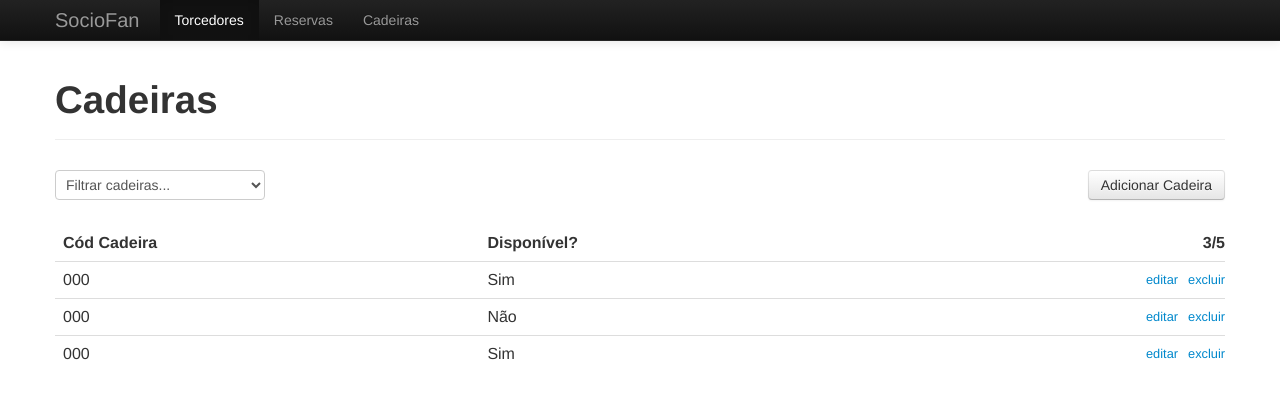
After one commit to CathyMacars/SocioFan, a PHP site: page /cadeiras.php in a window 1280 px wide. The commit adds this page. Shown: the top 399 px of the page. Run offline with PHP 8.4, Linux system fonts and the light colour scheme; some libraries are stand-ins or nearby versions.

Commit message:
Cadeiras + detalhes
Detalhes: trocando a tela de torcedores para a index.php, colocando
botão de cancelar nas telas de add/edit.

```diff
--- /dev/null
+++ b/cadeiras.php
@@ -0,0 +1,49 @@
+<?php include "inc/header.php"; ?>
+
+    <div class="container">
+
+      <div class="page-header">
+        <h1>Cadeiras</h1>
+      </div>
+
+      <div class="page-sub-header">
+        <select>
+          <option disabled="disabled" selected="selected">Filtrar cadeiras...</option>
+          <option>Disponíveis</option>
+          <option>Ocupadas</option>
+          <option>Reservadas</option>
+        </select>
+
+        <button class="btn" onclick="window.location.href='adicionarCadeira.php'">Adicionar Cadeira</button>
+      </div>
+
+
+      <table class="table table-hover">
+        <thead>
+            <tr>
+                 <th> Cód Cadeira </th>
+                 <th> Disponível? </th>
+                 <th> 3/5 </th>
+            </tr>
+        </thead>
+        <tbody>
+            <tr>
+                 <td> 000 </td>
+                 <td> Sim </td>
+                 <td> <?php include "inc/seatsTableActions.php"; ?> </td>
+            </tr>
+            <tr>
+                 <td> 000 </td>
+                 <td> Não </td>
+                 <td> <?php include "inc/seatsTableActions.php"; ?> </td>
+            </tr>
+            <tr>
+                 <td> 000 </td>
+                 <td> Sim </td>
+                 <td> <?php include "inc/seatsTableActions.php"; ?> </td>
+            </tr>
+        </tbody>
+      </table>
+    </div> <!-- /container -->
+
+ <?php include "inc/footer.php"; ?>
--- a/inc/fanTableActions.php
+++ b/inc/fanTableActions.php
@@ -1,5 +1,5 @@
 <ul class="site-table__actions-list clearfix">
-  <li><a href="editar.php">Editar</a></li>
+  <li><a href="addeditTorcedor.php">Editar</a></li>
   <li><a href="#">Excluir</a></li>
   <li><a href="multar.php">Multar</a></li>
 </ul>
--- a/inc/header.php
+++ b/inc/header.php
@@ -15,7 +15,7 @@
     </style>
 
     <!-- SocioFan CSS -->
-    <link href="css/SocioFan.css" rel="stylesheet">
+    <link href="css/sociofan.css" rel="stylesheet">
   </head>
 
   <body class="PKT_ENABLED">
@@ -30,9 +30,9 @@
           <a class="brand" href="index.php">SocioFan</a>
           <div class="nav-collapse collapse">
             <ul class="nav">
-              <li class="active"><a href="index.php">Home</a></li>
-              <li><a href="torcedores.php">Torcedores</a></li>
+              <li class="active"><a href="index.php">Torcedores</a></li>
               <li><a href="reservas.php">Reservas</a></li>
+              <li><a href="cadeiras.php">Cadeiras</a></li>
             </ul>
           </div><!--/.nav-collapse -->
         </div>
--- /dev/null
+++ b/inc/seatsTableActions.php
@@ -0,0 +1,4 @@
+<ul class="site-table__actions-list clearfix">
+  <li><a href="editarCadeira.php">Editar</a></li>
+  <li><a href="#">Excluir</a></li>
+</ul>
--- a/multar.php
+++ b/multar.php
@@ -34,7 +34,8 @@
           </div>
           <div class="control-group">
             <div class="controls">
-              <button type="submit" class="btn">Aplicar</button>
+              <button type="button" onclick="window.location.href='index.php'" class="btn">Cancelar</button>
+              <button type="submit" onclick="window.location.href='index.php'" class="btn btn-primary">Salvar</button>
             </div>
           </div>
         </fieldset>
--- a/reservas.php
+++ b/reservas.php
@@ -11,7 +11,7 @@
         <input class="table-filter" type="text" class="filter" placeholder="Filtrar por cód. cadeira...">
         <input class="table-filter" type="text" class="filter" placeholder="Filtrar por torcedor...">
 
-        <button class="btn" onclick="window.location.href='adicionar.php'">Adicionar Reserva</button>
+        <button class="btn" onclick="window.location.href='adicionarReserva.php'">Adicionar Reserva</button>
       </div>
 
 
```
Also changed, not shown: addeditTorcedor.php (renamed from editar.php, +6 -5 lines), adicionarCadeira.php (added, +29 -0 lines), adicionarReserva.php (renamed from adicionar.php, +5 -4 lines), editarCadeira.php (added, +30 -0 lines), index.php (+40 -1 lines), torcedores.php (deleted, +0 -51 lines).
